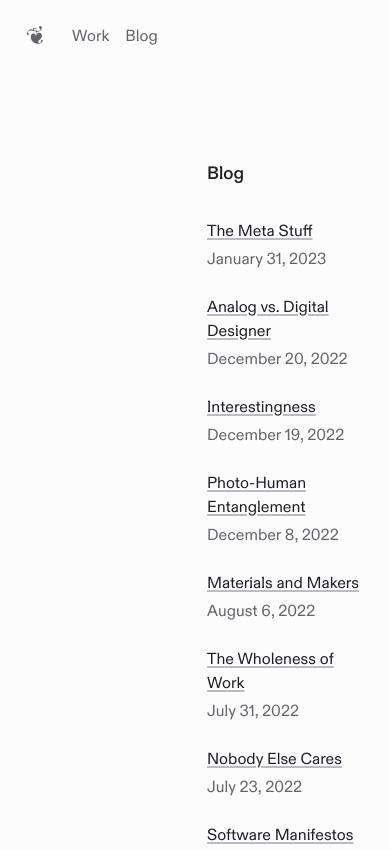
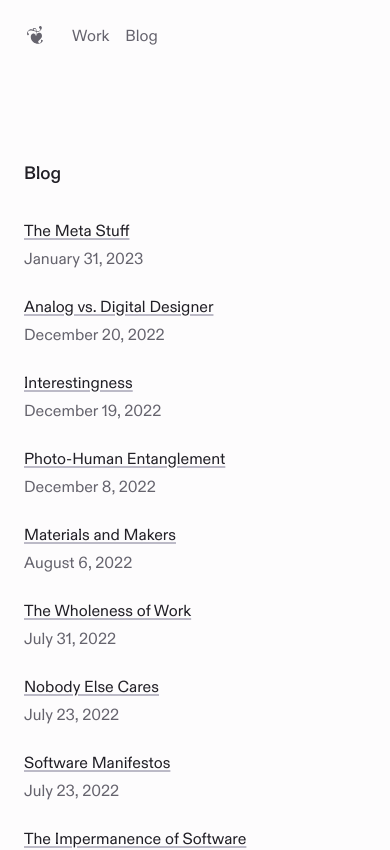
Before and after one commit to charlsyang/site, a Next.js app: page /blog in a window 390 px wide. Shown: the top 850 px of the page. Built offline with nearby package versions, Linux system fonts and the light colour scheme.

Commit message:
Make blog page layout responsive on mobile

```diff
--- a/pages/blog/index.js
+++ b/pages/blog/index.js
@@ -57,7 +57,7 @@ const Main = styled(GridWrapper)`
         font-size: var(--font-size-m);
 
         @media ${QUERIES.tabletAndBelow} {
-        font-size: var(--font-size-s);
+            font-size: var(--font-size-s);
         }
     }
 
@@ -82,6 +82,10 @@ const Content = styled.div`
     width: min(30rem, 100%);
     margin-top: calc(10rem - var(--back-button-height));
     margin-bottom: 10rem;
+
+    @media ${QUERIES.phoneAndBelow} {
+        grid-column: 1 / -1;
+    }
 `
 
 const PageHead = styled.h1`
```
